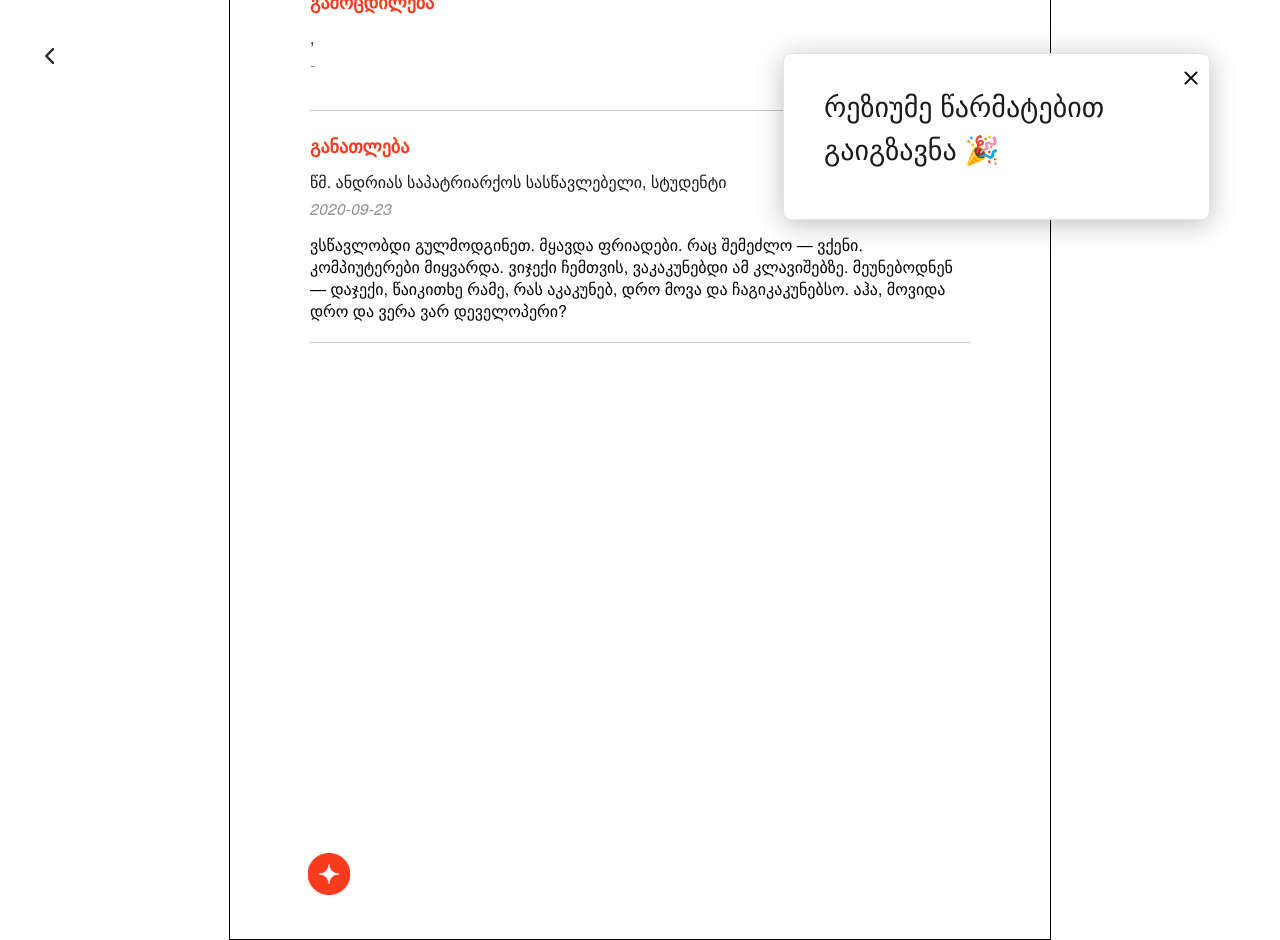
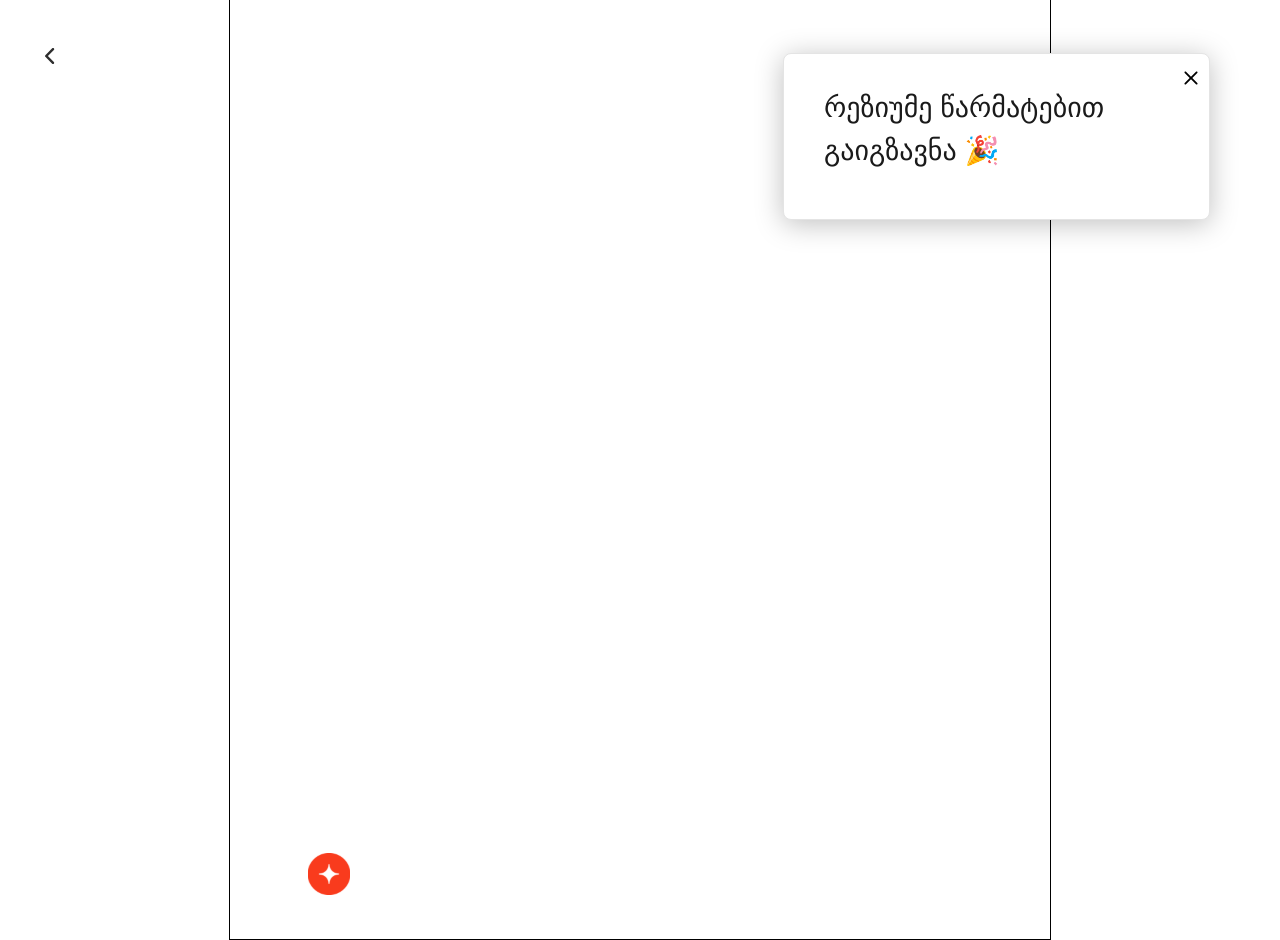
Before and after one commit to levangelashvili9/redberry-resume-maker, a React (Vite) app: page /resume in a window 1280 px wide. Built offline with nearby package versions, Linux system fonts and the light colour scheme.

Commit message:
resume is dynamic now

```diff
--- a/src/common/components/Resume/Resume.tsx
+++ b/src/common/components/Resume/Resume.tsx
@@ -19,6 +19,7 @@ import PhoneSVG from "/assets/phone.svg";
 import ThirdLogoSVG from "/assets/logo-3.svg";
 import { DataTypes } from "../../types";
 import React from "react";
+import { areAllValuesEmpty } from "../../utils/areAllValuesEmpty";
 
 type Props = {
   border?: boolean;
@@ -56,36 +57,51 @@ export const Resume: React.FC<Props> = ({ border, infoData, file }) => {
         {file ? <Photo src={file} alt="" /> : null}
       </MainSection>
 
+      {areAllValuesEmpty(infoData.jobs) || (
         <ResumeSection>
           <Heading>გამოცდილება</Heading>
           <List>
             {infoData.jobs.map((job, index) => (
               <div key={index}>
+                {job.position || job.company ? (
                   <SubHeading>
-                {infoData.jobs[index].position}, {infoData.jobs[index].company}
+                    {job.position}, {job.company}
                   </SubHeading>
+                ) : null}
+                {job.startDate || job.endDate ? (
                   <Date>
-                {infoData.jobs[index].startDate} -{" "}
-                {infoData.jobs[index].endDate}
+                    {job.startDate} - {job.endDate}
                   </Date>
-              <ResumeText isCapitalized>
-                {infoData.jobs[index].description}
-              </ResumeText>
+                ) : null}
+                {job.description ? (
+                  <ResumeText isCapitalized>{job.description}</ResumeText>
+                ) : null}
               </div>
             ))}
           </List>
         </ResumeSection>
+      )}
+
+      {areAllValuesEmpty(infoData.universities) || (
         <ResumeSection>
           <Heading>განათლება</Heading>
-        <SubHeading>წმ. ანდრიას საპატრიარქოს სასწავლებელი, სტუდენტი</SubHeading>
-        <Date>2020-09-23</Date>
-        <ResumeText>
-          ვსწავლობდი გულმოდგინეთ. მყავდა ფრიადები. რაც შემეძლო — ვქენი.
-          კომპიუტერები მიყვარდა. ვიჯექი ჩემთვის, ვაკაკუნებდი ამ კლავიშებზე.
-          მეუნებოდნენ — დაჯექი, წაიკითხე რამე, რას აკაკუნებ, დრო მოვა და
-          ჩაგიკაკუნებსო. აჰა, მოვიდა დრო და ვერა ვარ დეველოპერი?
-        </ResumeText>
+          <List>
+            {infoData.universities.map((uni, index) => (
+              <div key={index}>
+                {uni.name || uni.degree ? (
+                  <SubHeading>
+                    {uni.name}, {uni.degree}
+                  </SubHeading>
+                ) : null}
+                {uni.endDate ? <Date>2020-09-23</Date> : null}
+                {uni.description ? (
+                  <ResumeText>{uni.description}</ResumeText>
+                ) : null}
+              </div>
+            ))}
+          </List>
         </ResumeSection>
+      )}
       <LogoImage src={ThirdLogoSVG} alt="" />
     </Container>
   );
--- /dev/null
+++ b/src/common/utils/areAllValuesEmpty.ts
@@ -0,0 +1,2 @@
+export const areAllValuesEmpty = (array: { [key: string]: any }[]) =>
+  array.every((obj) => Object.values(obj).every((value) => !value));
--- a/src/pages/form/components/Education/Education.tsx
+++ b/src/pages/form/components/Education/Education.tsx
@@ -78,13 +78,10 @@ export const Education: React.FC<Props> = ({
     });
   };
 
-  const onSubmit: SubmitHandler<DataTypes> = (data) => {
-    console.log(data);
-  };
+  const onSubmit: SubmitHandler<DataTypes> = (data) => {};
 
   return (
     <Container onSubmit={handleSubmit(onSubmit)}>
-      <button onClick={() => console.log(infoData.universities)}>CLICK</button>
       {fields.map((field, index) => (
         <Field key={field.id}>
           <InputElement>
--- a/src/pages/form/components/Experience/Experience.tsx
+++ b/src/pages/form/components/Experience/Experience.tsx
@@ -77,7 +77,6 @@ export const Experience: React.FC<Props> = ({
 
   const onSubmit: SubmitHandler<DataTypes> = (data) => {
     setStep(2);
-    console.log(data);
   };
 
   return (
--- a/src/pages/form/components/PersonalInfo/PersonalInfo.tsx
+++ b/src/pages/form/components/PersonalInfo/PersonalInfo.tsx
@@ -68,8 +68,6 @@ export const PersonalInfo: React.FC<Props> = ({
 
   const onSubmit: SubmitHandler<DataTypes> = (data) => {
     file && setStep(1);
-
-    console.log(data);
   };
 
   return (
```
Lines whose indentation alone changed are shown as unchanged.
